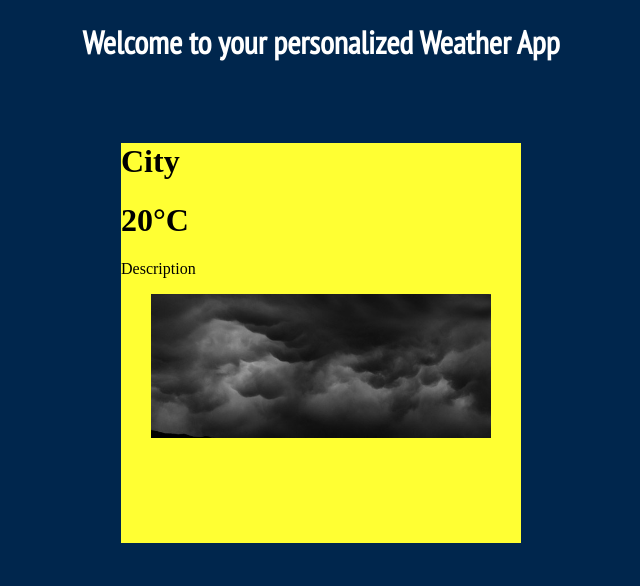
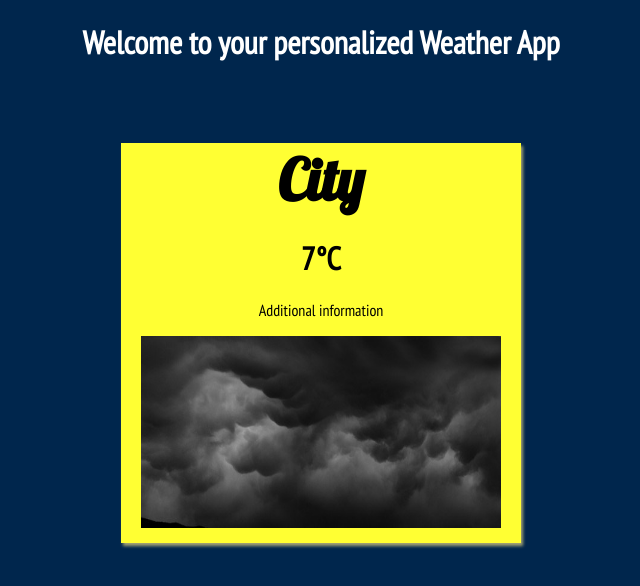
Before and after one commit to hamzicabdulah/weather-bot, a website: page client/index.html in a window 1280 px wide. Shown: the whole page, without its empty margins (319-959 px from the left). Drawn offline with Linux system fonts and the light colour scheme.

Commit message:
Added styling to weather div

```diff
--- a/client/css/main.css
+++ b/client/css/main.css
@@ -6,23 +6,31 @@ body {
     background-repeat: no-repeat;
     background-position: center;
     */
+    font-family: 'PT Sans Narrow', sans-serif;
 }
 .heading {
     padding-top: 0px;
     text-align: center;
-    font-family: 'PT Sans Narrow', sans-serif;
     color: white;
 }
 .weather {
     width: 18em;
-    min-height: 18em;
+    min-height: 20em;
     background: #ffff33;
     margin: 5em auto;
+    text-align: center;
+    box-shadow: 2px 3px 3px #a3a375;
 }
 img {
-    width: 85%;
+    width: 90%;
+    height: 7em;
     display: block;
     margin: 0 auto;
+}
+.city {
+    font-size: 3.6em;
+    font-family: 'Lobster', cursive;
+    margin: 0;
 }
 
 @media screen and (min-width: 760px) {
@@ -30,4 +38,7 @@ img {
         width: 25em;
         min-height: 25em;
     }
+    img {
+        height: 12em;
+    }
 }
--- a/client/index.html
+++ b/client/index.html
@@ -6,15 +6,15 @@
         <title>Weather Bot</title>
         <meta name="author" content="Abdulah Hamzic & Dave Omokaro">
         <meta name="viewport" content="width=device-width, initial-scale=1">
-        <link href="https://fonts.googleapis.com/css?family=PT+Sans+Narrow" rel="stylesheet">
+        <link href="https://fonts.googleapis.com/css?family=PT+Sans+Narrow|Lobster" rel="stylesheet">
         <link rel="stylesheet" href="css/main.css">
     </head>
     <body>
         <h1 class="heading">Welcome to your personalized Weather App</h1>
         <div class="weather">
             <h1 class="city">City</h1>
-            <h1 class="degrees">20°C</h1>
-            <p class="description">Description</p>
+            <h1 class="degrees">7°C</h1>
+            <p class="info">Additional information</p>
             <img src="img/darkClouds.jpg"/>
         </div>
 
```
